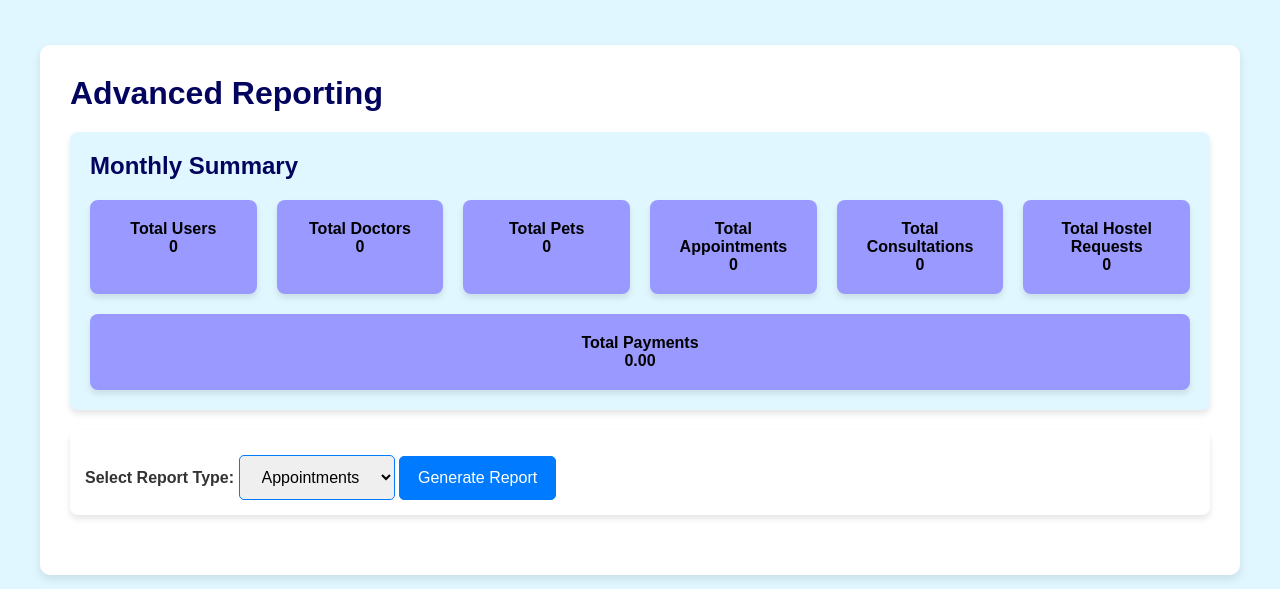
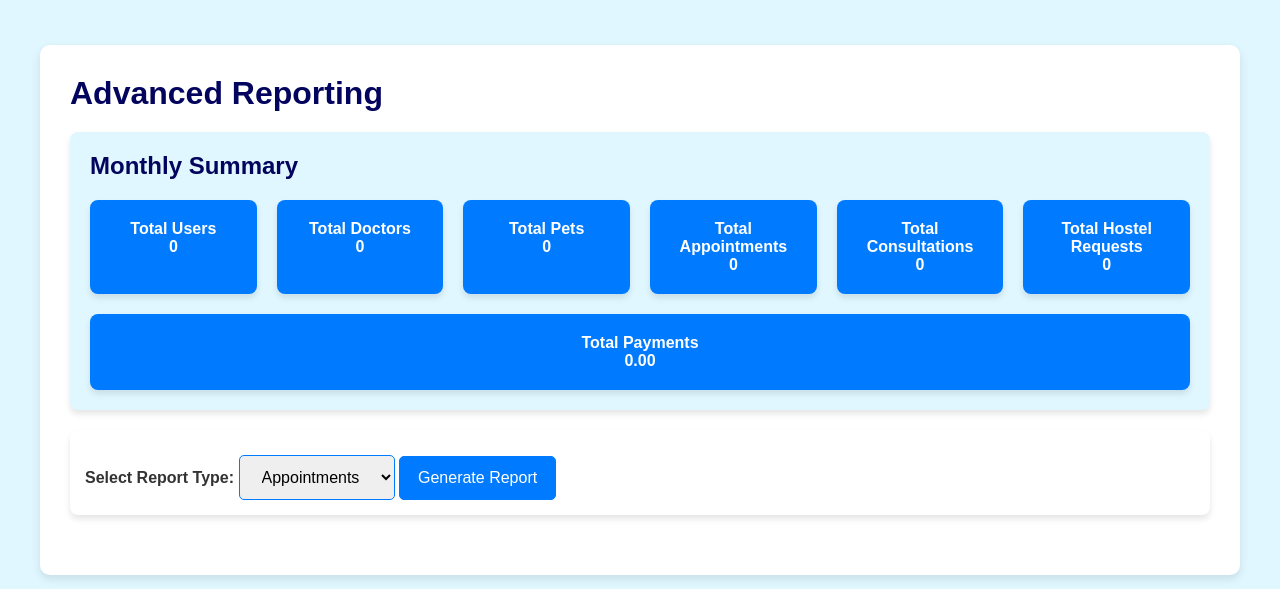
Before and after one commit to HiruniRamanayaka/PetHug-Project, a PHP site: page /admin/generate_reports.php in a window 1280 px wide. Shown: the part 135-724 px from the top of the page. Run offline with PHP 8.4, Linux system fonts and the light colour scheme; the visitor is signed in with stand-in values (Sample User, id 1); data that the repository does not hold is empty.

Commit message:
Update generate_reports.php

```diff
--- a/admin/generate_reports.php
+++ b/admin/generate_reports.php
@@ -202,8 +202,8 @@ $summary = getMonthlySummary($conn);
         }
 
         .summary-item {
-            background: #9999ff; /* Blue background for summary items */
-            color: black;
+            background: #007bff; /* Blue background for summary items */
+            color: white;
             font-weight: 600;
             padding: 20px;
             border-radius: 8px;
@@ -214,7 +214,7 @@ $summary = getMonthlySummary($conn);
         }
 
         .summary-item:hover {
-            background: #6666ff  ; /* Darker blue on hover */
+            background: #0056b3  ; /* Darker blue on hover */
         }
 
         .filters {
```
